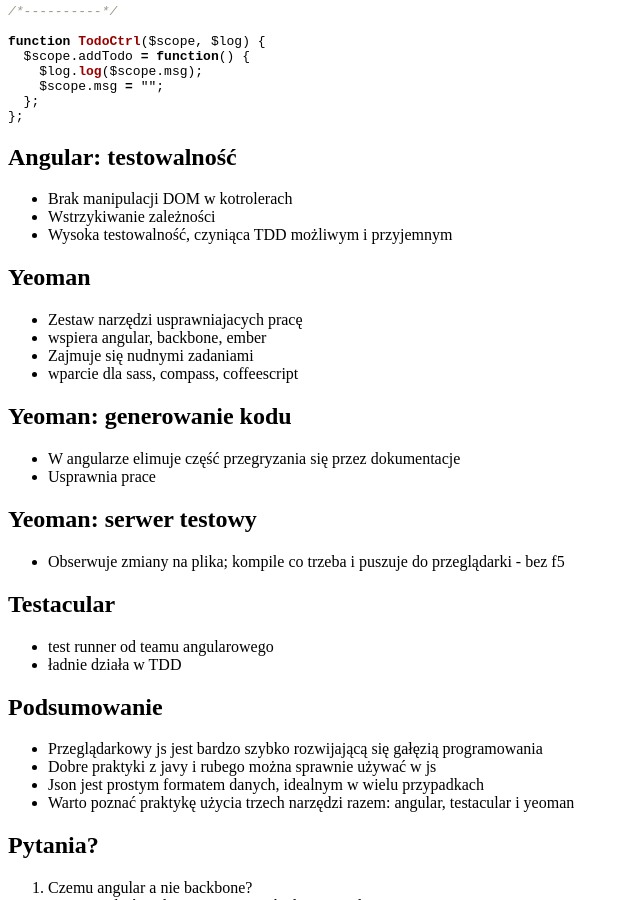
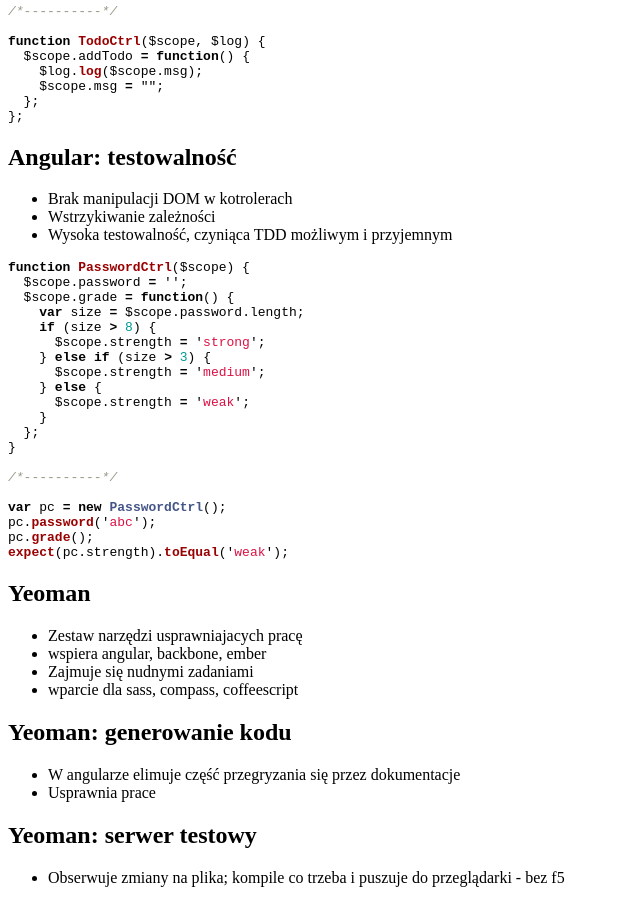
Before and after one commit to marcin-wosinek/frameworki-js-i-json, a Jekyll site: the page built from index.md, in a window 1280 px wide and 900 px high, scrolled down 3586 px. Shown: the whole window, without its empty margins (0-640 px from the left). Built offline with Jekyll 4.4.1, drawn with Linux system fonts in a browser that asks for light colours; Markdown is read by kramdown in place of the engine named in the settings.

Commit message:
Add testability example

````diff
--- a/index.md
+++ b/index.md
@@ -203,6 +203,29 @@ function TodoCtrl($scope, $log) {
 * Wstrzykiwanie zależności
 * Wysoka testowalność, czyniąca TDD możliwym i przyjemnym
 
+```js
+function PasswordCtrl($scope) {
+  $scope.password = '';
+  $scope.grade = function() {
+    var size = $scope.password.length;
+    if (size > 8) {
+      $scope.strength = 'strong';
+    } else if (size > 3) {
+      $scope.strength = 'medium';
+    } else {
+      $scope.strength = 'weak';
+    }
+  };
+}
+
+/*----------*/
+
+var pc = new PasswordCtrl();
+pc.password('abc');
+pc.grade();
+expect(pc.strength).toEqual('weak');
+```
+
 ## Yeoman
 * Zestaw narzędzi usprawniajacych pracę
  * wspiera angular, backbone, ember
````
